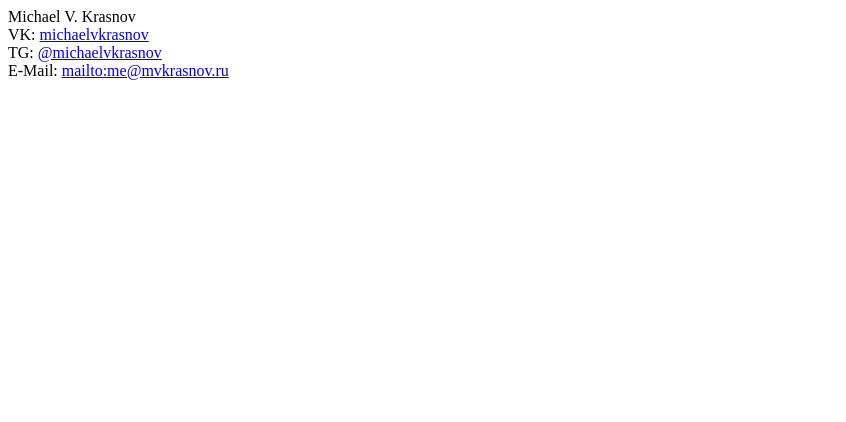
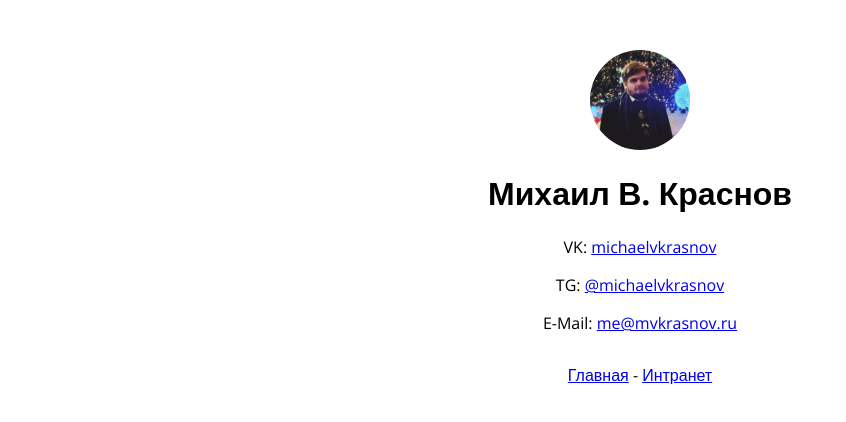
Before and after one commit to Who-is-MVK/Who-is-MVK.github.io, a plain HTML site: page index.html in a window 1280 px wide. Shown: the whole page, without its empty margins (0-846 px from the left). Drawn offline with nearby package versions, Linux system fonts and the light colour scheme.

Commit message:
New style

```diff
--- a/index.html
+++ b/index.html
@@ -1,4 +1 @@
-Michael V. Krasnov <br/>
-VK: <a href="https://vk.com/michaelvkrasnov">michaelvkrasnov</a> <br/>
-TG: <a href="https://t.me/michaelvkrasnov">@michaelvkrasnov</a> <br/>
-E-Mail: <a href="mailto:me@mvkrasnov.ru">mailto:me@mvkrasnov.ru</a>
+<title>Михаил В. Краснов</title><meta charset=UTF-8><style>#page-outer{margin:50px auto;max-width:500px;font-family:'Open Sans',sans-serif}img{}h1,p{text-align:center}#footer{margin:30px}#mepic{width:100px;height:100px;display:block;margin:auto;border-radius:50px}#page-inner{margin:5px}</style><link href=https://fonts.googleapis.com rel=preconnect><link crossorigin href=https://fonts.gstatic.com rel=preconnect><link href=https://fonts.googleapis.com/css2?family=Open+Sans:ital,wght@0,400;0,700;1,400&display=swap rel=stylesheet><body><div id=page-outer><div id=page-inner><img id=mepic src=userpic.jpg><h1>Михаил В. Краснов</h1><p>VK: <a href=https://vk.com/michaelvkrasnov>michaelvkrasnov</a><p>TG: <a href=https://t.me/michaelvkrasnov>@michaelvkrasnov</a><p>E-Mail: <a href=mailto:me@mvkrasnov.ru>me@mvkrasnov.ru</a><p id=footer><a href=https://mvkrasnov.ru/>Главная</a> - <a href=https://server.mvkrasnov.ru/>Интранет</a></div></div>
```
Also changed, not shown: userpic.jpg (added), 1 other file.
